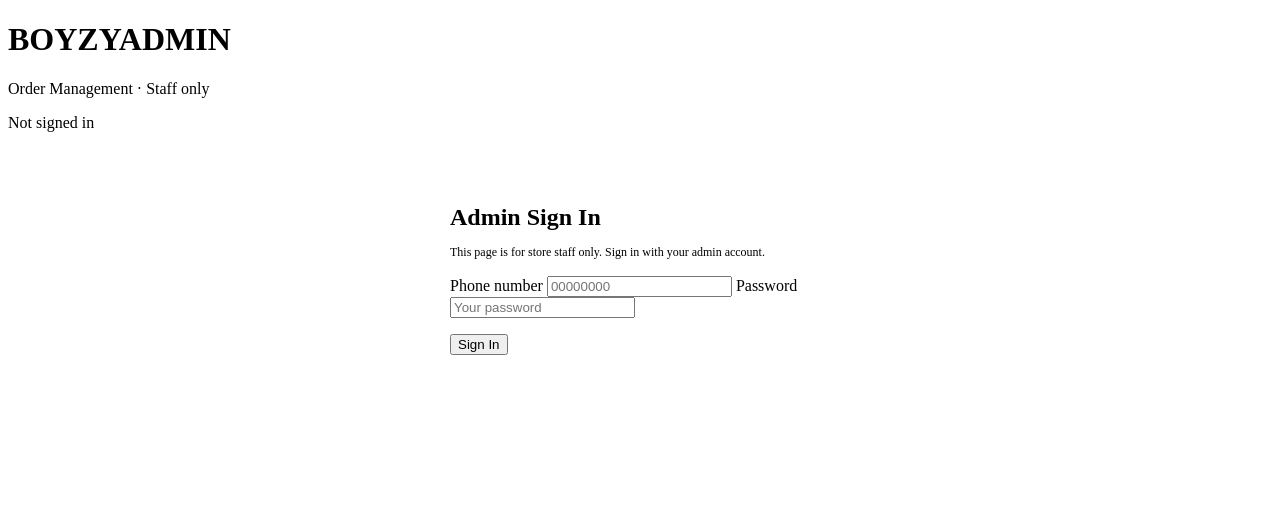
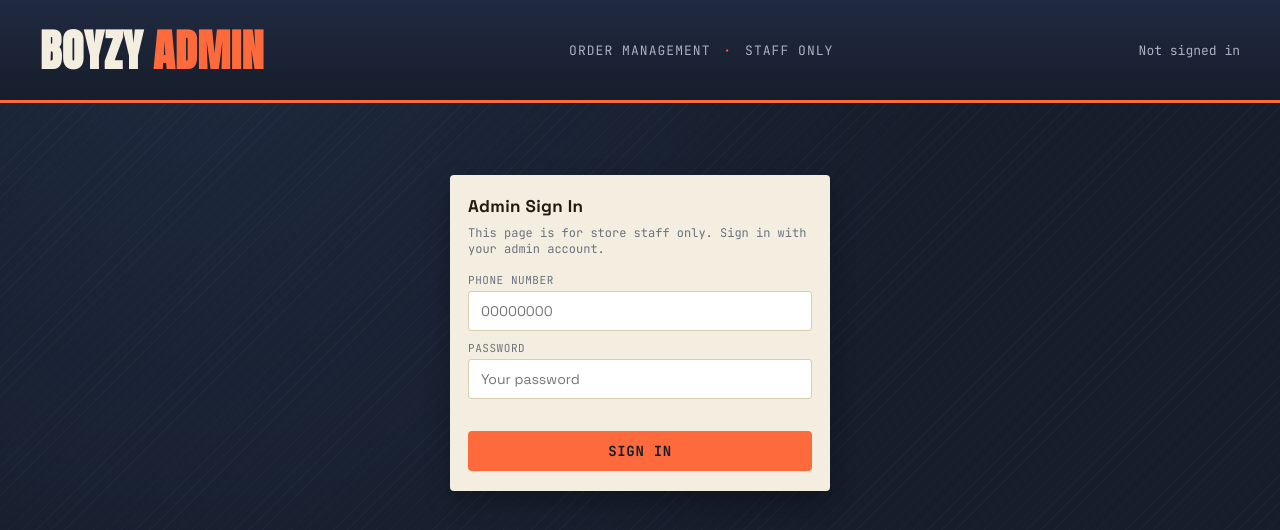
Before and after one commit to Boyzysttb1443990/Shirts-store, a plain HTML site: page admin.html in a window 1280 px wide. Drawn offline with Linux system fonts and the light colour scheme.

Commit message:
Replace Workshop.css with style.css in admin.html

```diff
--- a/admin.html
+++ b/admin.html
@@ -8,7 +8,7 @@
     <link rel="preconnect" href="https://fonts.googleapis.com">
     <link rel="preconnect" href="https://fonts.gstatic.com" crossorigin>
     <link href="https://fonts.googleapis.com/css2?family=Anton&family=Space+Grotesk:wght@400;500;600;700&family=JetBrains+Mono:wght@400;500;700&display=swap" rel="stylesheet">
-    <link rel="stylesheet" href="Workshop.css">
+    <link rel="stylesheet" href="style.css">
     <link rel="stylesheet" href="admin.css">
 </head>
 
```
